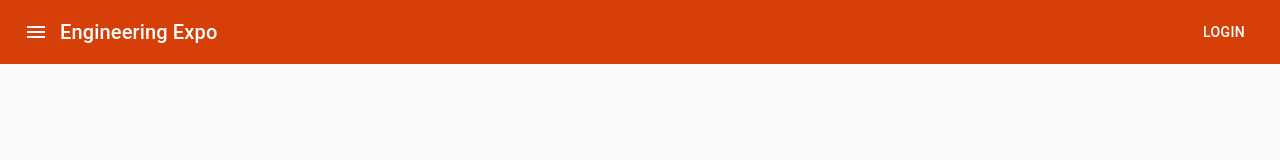
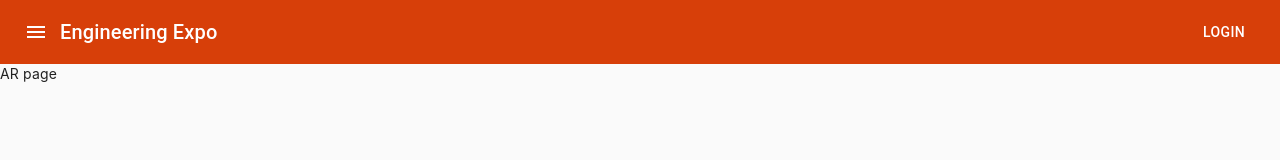
Before and after one commit to conroyjohn/osu-engr-expo, a React (Create React App) app in the folder expo-front-end/: page /AR in a window 1280 px wide. Shown: the top 160 px of the page. Built offline with nearby package versions, Linux system fonts and the light colour scheme.

Commit message:
Add routes for new containers

```diff
--- a/expo-front-end/src/Routes.js
+++ b/expo-front-end/src/Routes.js
@@ -1,11 +1,19 @@
 import React from "react";
 import { Route, Switch } from "react-router-dom";
 import Home from "./containers/Home.js";
+import AR from "./containers/AR.js";
+import Map from "./containers/Map.js";
+import Projects from "./containers/Projects.js";
+import Upload from "./containers/Upload.js";
 
 const Routes = ({ childProps }) => {
   return (
     <Switch>
       <Route path="/" exact component={Home} />
+      <Route path="/AR" exact component={AR} />
+      <Route path="/Map" exact component={Map} />
+      <Route path="/Projects" exact component={Projects} />
+      <Route path="/Upload" exact component={Upload} />
     </Switch>
   );
 };
```
